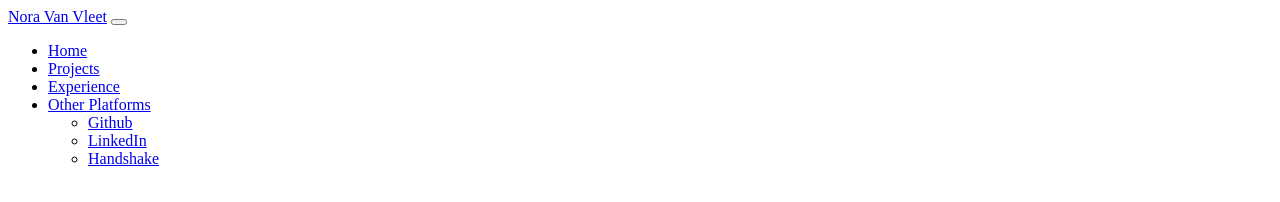
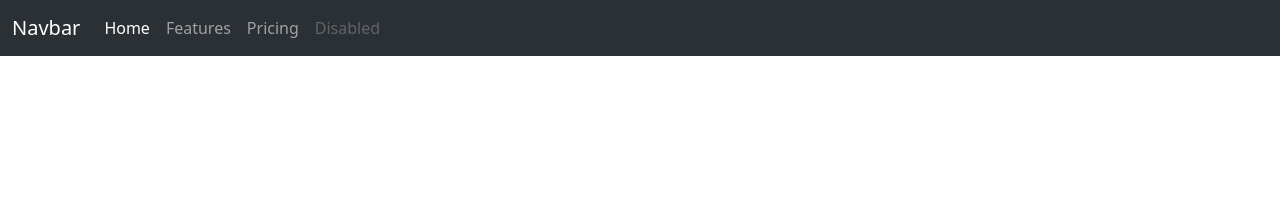
Before and after one commit to noravanvleet/personalPortfolio, a website: page public/index.html in a window 1280 px wide. Drawn offline with nearby package versions, Linux system fonts and the light colour scheme.

Commit message:
fixed errors

```diff
--- a/public/index.html
+++ b/public/index.html
@@ -3,40 +3,31 @@
 
     <head>
         <title>Nora's Portfolio</title>
+        <link rel="stylesheet" href="/styles.css">
+        <link rel="stylesheet" href="https://cdn.jsdelivr.net/npm/bootstrap@5.5.0/dist/css/bootstrap.min.css">
+        <script src="https://cdn.jsdelivr.net/npm/bootstrap@5.5.0/dist/js/bootstrap.min.js"></script>
+
     </head>
 
     <body>
 
-        <nav class="navbar navbar-expand-lg bg-body-tertiary">
+        <nav class="navbar bg-dark navbar-expand-lg bg-body-tertiary" data-bs-theme="dark">
+
             <div class="container-fluid">
-              <a class="navbar-brand" href="#">Nora Van Vleet</a>
-              <button class="navbar-toggler" type="button" data-bs-toggle="collapse" data-bs-target="#navbarNavDropdown" aria-controls="navbarNavDropdown" aria-expanded="false" aria-label="Toggle navigation">
+                <a class="navbar-brand" href="#">Navbar</a>
+                <button class="navbar-toggler" type="button" data-bs-toggle="collapse" data-bs-target="#navbarNavAltMarkup" aria-controls="navbarNavAltMarkup" aria-expanded="false" aria-label="Toggle navigation">
                 <span class="navbar-toggler-icon"></span>
-              </button>
-              <div class="collapse navbar-collapse" id="navbarNavDropdown">
-                <ul class="navbar-nav">
-                  <li class="nav-item">
+                </button>
+                <div class="collapse navbar-collapse" id="navbarNavAltMarkup">
+                <div class="navbar-nav">
                     <a class="nav-link active" aria-current="page" href="#">Home</a>
-                  </li>
-                  <li class="nav-item">
-                    <a class="nav-link" href="#">Projects</a>
-                  </li>
-                  <li class="nav-item">
-                    <a class="nav-link" href="#">Experience</a>
-                  </li>
-                  <li class="nav-item dropdown">
-                    <a class="nav-link dropdown-toggle" href="#" role="button" data-bs-toggle="dropdown" aria-expanded="false">
-                      Other Platforms
-                    </a>
-                    <ul class="dropdown-menu">
-                      <li><a class="dropdown-item" href="#">Github</a></li>
-                      <li><a class="dropdown-item" href="#">LinkedIn</a></li>
-                      <li><a class="dropdown-item" href="#">Handshake</a></li>
-                    </ul>
-                  </li>
-                </ul>
-              </div>
+                    <a class="nav-link" href="#">Features</a>
+                    <a class="nav-link" href="#">Pricing</a>
+                    <a class="nav-link disabled">Disabled</a>
+                </div>
+                </div>
             </div>
+
           </nav>
 
     </body>
```
Also changed, not shown: index.js (added, +14 -0 lines), router.js (deleted, +0 -25 lines).
